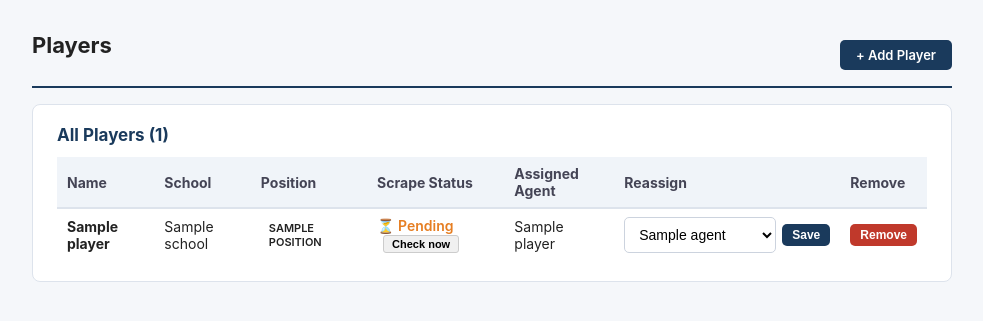
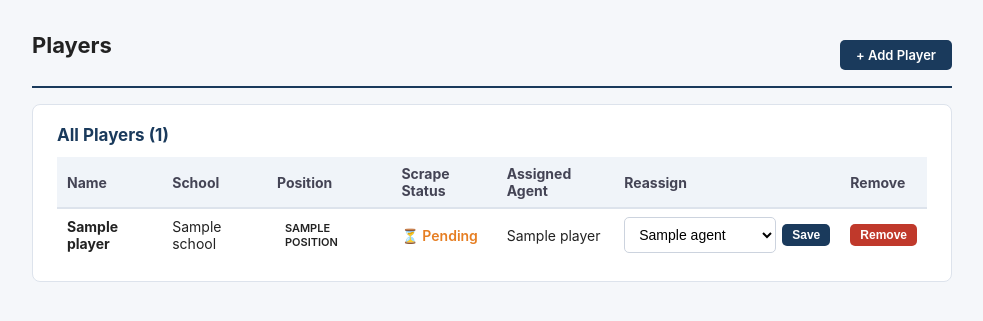
Before and after one commit to colinsavage27/ncaa-tracker, a Flask app: template templates/players.html in a window 1280 px wide. Shown: the part 52-373 px from the top of the page, without its empty margins (148-1131 px from the left). Run offline with Flask 3, Linux system fonts and the light colour scheme; the template is opened without the code that fills it: most values are stand-ins (such as "Sample title", 1, 10 or a date in 2020).

Commit message:
Remove useless verify buttons from player status UI
Removed 'Re-check automatically' button from the Failed fix panel
and 'Check now' button from the Pending state. Both were causing
confusion — the real fix is either entering an NCAA ID manually or
having SCRAPERAPI_KEY set so the nightly job can actually reach
stats.ncaa.org.

Co-Authored-By: Claude Sonnet 4.6 <noreply@anthropic.com>

```diff
--- a/templates/players.html
+++ b/templates/players.html
@@ -36,25 +36,19 @@
               <details style="margin-top:6px;">
                 <summary style="cursor:pointer; font-size:12px; color:#e74c3c; font-weight:600;">▶ Fix this player</summary>
                 <div style="margin-top:8px; padding:12px; background:#fff5f5; border:1px solid #fcc; border-radius:6px; font-size:13px;">
-                  <p style="margin:0 0 10px 0;"><strong>Option 1 — Try automatically:</strong></p>
-                  <form method="POST" action="/players/verify/{{ p.id }}" style="margin-bottom:14px;">
-                    <button type="submit" class="btn btn-primary btn-sm">Re-check automatically</button>
-                  </form>
-                  <p style="margin:0 0 6px 0;"><strong>Option 2 — Enter manually:</strong><br>
-                  Go to <a href="https://stats.ncaa.org" target="_blank">stats.ncaa.org</a>, search for <strong>{{ p.name }}</strong>,
-                  open their profile, and copy the number at the end of the URL.<br>
-                  <span style="color:#888; font-size:12px;">Example: stats.ncaa.org/players/<strong>6152438</strong> → enter <strong>6152438</strong></span></p>
+                  <p style="margin:0 0 6px 0;">
+                    Go to <a href="https://stats.ncaa.org" target="_blank">stats.ncaa.org</a>, search for <strong>{{ p.name }}</strong>,
+                    open their profile, and copy the number at the end of the URL.<br>
+                    <span style="color:#888; font-size:12px;">Example: stats.ncaa.org/players/<strong>6152438</strong> → enter <strong>6152438</strong></span>
+                  </p>
                   <form method="POST" action="/players/set-ncaa-id/{{ p.id }}" style="display:flex; gap:6px; align-items:center; margin-top:8px;">
                     <input type="text" name="ncaa_player_id" placeholder="NCAA player ID" style="width:140px;">
-                    <button type="submit" class="btn btn-primary btn-sm">Save &amp; Retry</button>
+                    <button type="submit" class="btn btn-primary btn-sm">Save</button>
                   </form>
                 </div>
               </details>
             {% else %}
               <span style="color:#e67e22; font-weight:600;">⏳ Pending</span>
-              <form method="POST" action="/players/verify/{{ p.id }}" style="display:inline; margin-left:6px;">
-                <button type="submit" class="btn btn-sm" style="font-size:11px; padding:2px 8px; background:#f0f0f0; border:1px solid #ccc; border-radius:3px; cursor:pointer;">Check now</button>
-              </form>
             {% endif %}
           </td>
           <td>{{ p.agent_name or '<span style="color:#999;">Unassigned</span>' | safe }}</td>
```
